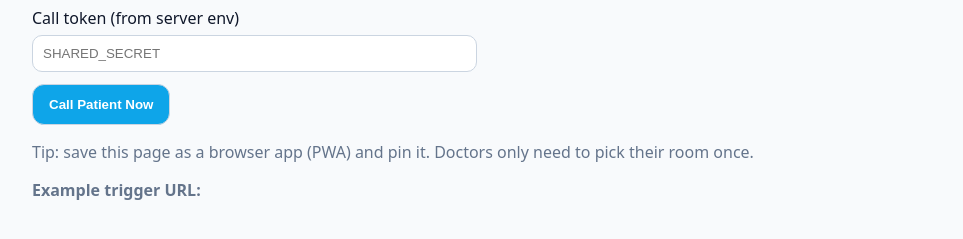
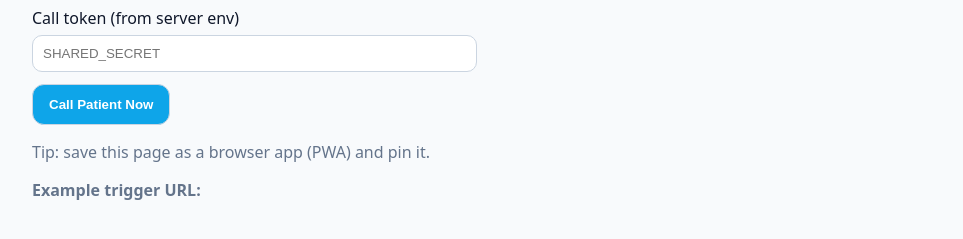
Before and after one commit to michaelsblyth/ih-callbutton-intranet, a website: page public/doctor.html in a window 1280 px wide. Shown: the part 141-380 px from the top of the page, without its empty margins (158-1121 px from the left). Drawn offline with Linux system fonts and the light colour scheme.

Commit message:
Update doctor.html

```diff
--- a/public/doctor.html
+++ b/public/doctor.html
@@ -28,13 +28,10 @@
       <button id="call">Call Patient Now</button>
     </div>
 
-    <p class="muted">
-      Tip: save this page as a browser app (PWA) and pin it. Doctors only need to pick their room once.
-    </p>
-
+    <p class="muted">Tip: save this page as a browser app (PWA) and pin it.</p>
     <p class="muted"><strong>Example trigger URL:</strong> <code id="exampleUrl"></code></p>
   </div>
 
-  <script type="module" src="/doctor.js"></script>
+  <script type="module" src="/doctor.js?v=4"></script>
 </body>
 </html>
```
